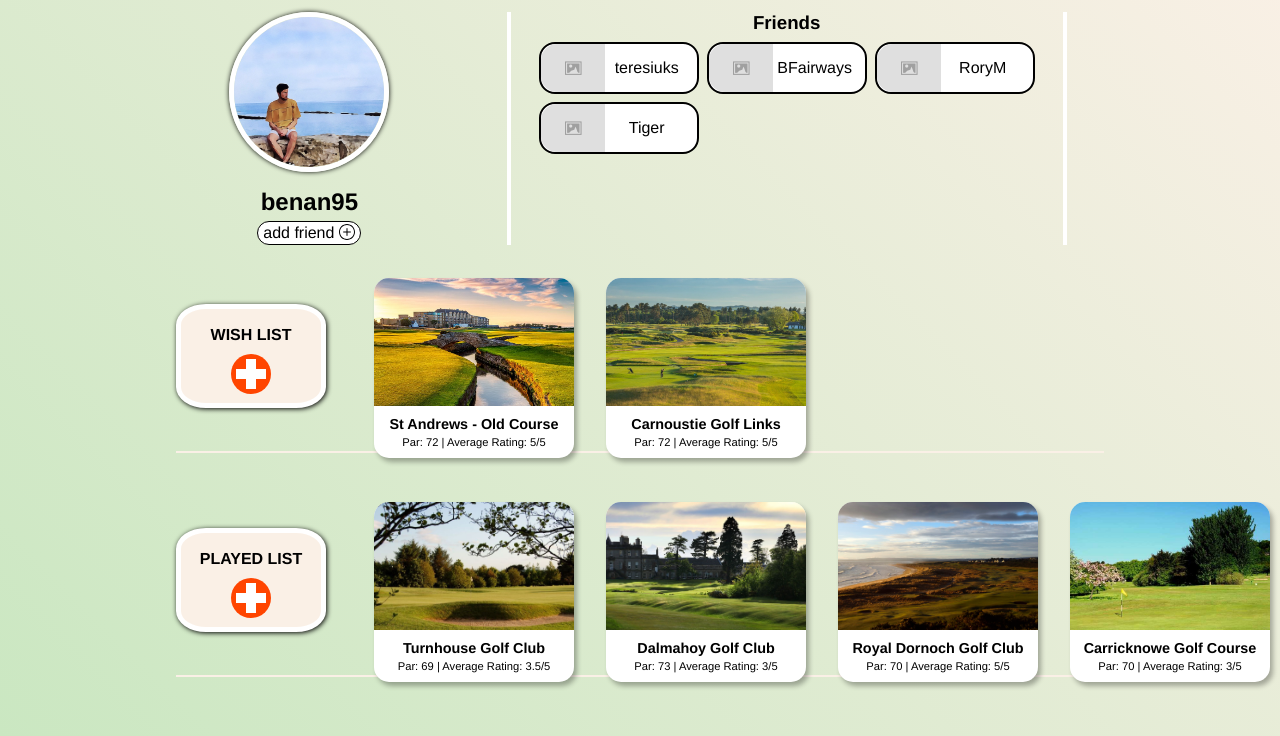
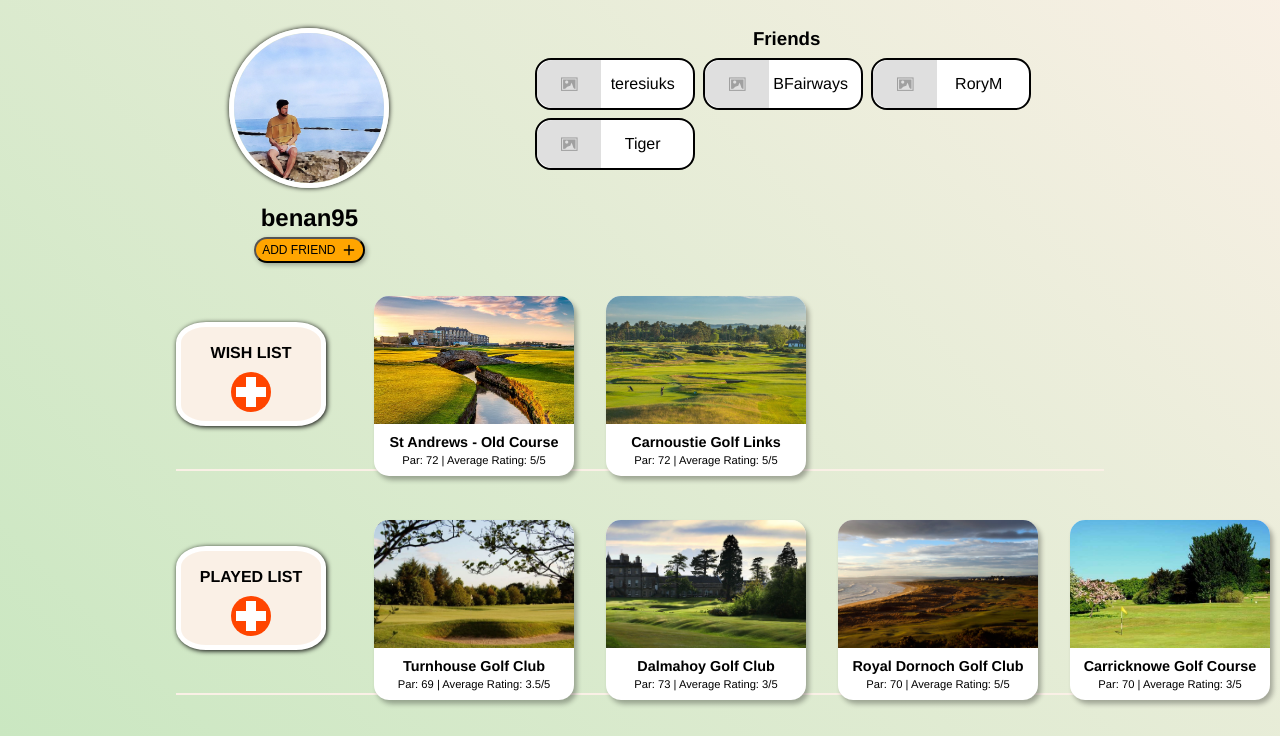
Before and after one commit to BBilgili15/find-your-fairway1, a Django app: page /my-courses/2 in a window 1280 px wide; the page is wider, and only the part inside the window is pictured. Shown: the part 64-800 px from the top of that part. Run offline with Django 4.2, Linux system fonts and the light colour scheme; a user stored in the database is signed in; data comes from the database, SQL or seed files in the repository; both versions use the stored data as it was after the commit.

Commit message:
add friends

```diff
--- a/find-your-fairway/courses/forms.py
+++ b/find-your-fairway/courses/forms.py
@@ -1,5 +1,6 @@
 from django.contrib.auth.forms import UserCreationForm
 from django.contrib.auth.models import User
+from django import forms
 
 class SignUpForm(UserCreationForm):
     # first_name = forms.CharField(max_length=30)
--- a/find-your-fairway/courses/models.py
+++ b/find-your-fairway/courses/models.py
@@ -31,6 +31,7 @@
       return int(average_score)
     else:
       return round(average_score, 1)
+
 
 
   # This ain't working - course rank (get the INDEX of the position in list - should be ok)
--- a/find-your-fairway/information/urls.py
+++ b/find-your-fairway/information/urls.py
@@ -9,11 +9,12 @@
     path('register', views.register, name="register"),
 
     # Making add to wishlist/played list
-
-    # ADDED/REMOVED THE / AT THE END OF THE URL
-
     path('<int:id>/add_wishlist', views.add_wishlist, name="course_add_wishlist"),
     path('<int:id>/remove_wishlist', views.remove_wishlist, name="course_remove_wishlist"),
     path('<int:id>/add_playedlist', views.add_playedlist, name="course_add_playedlist"),
-    path('<int:id>/remove_playedlist', views.remove_playedlist, name="course_remove_playedlist")
+    path('<int:id>/remove_playedlist', views.remove_playedlist, name="course_remove_playedlist"),
+
+
+    path('<int:id>/remove_friend', views.remove_friend, name="remove_friend"),
+    path('<int:id>/add_friend', views.add_friend, name="add_friend")
 ]
--- a/find-your-fairway/information/views.py
+++ b/find-your-fairway/information/views.py
@@ -9,6 +9,8 @@
 
 
 # Create your views here.
+
+# Add/Remove from Wishlist/Playedlist
 @login_required
 def add_wishlist(request, id):
     course = get_object_or_404(Course, id=id)
@@ -38,7 +40,18 @@
     return redirect('course_details', id=id)
 
 
+# Add/Remove Friend
+def remove_friend(request, id):
+    friend = get_object_or_404(User, id=id)
+    if request.method =="POST":
+        request.user.profile.friends.remove(friend)
+    return redirect('information_my_courses', id=id)
 
+def add_friend(request, id):
+    friend = get_object_or_404(User, id=id)
+    if request.method =="POST":
+        request.user.profile.friends.add(friend)
+    return redirect('information_my_courses', id=id)
 
 
 
--- a/find-your-fairway/static/css/style.css
+++ b/find-your-fairway/static/css/style.css
@@ -201,7 +201,7 @@
   background-size: cover;
   margin: 0 10rem;
   min-width: 800px;
-  background-image: url(https://images.pexels.com/photos/914682/pexels-photo-914682.jpeg?auto=compress&cs=tinysrgb&w=1260&h=750&dpr=1);
+  /* background-image: url({{ course.profile_picture.url }}); */
   background-position: center;
   height: 15rem;
   border-bottom: 5px solid white;
@@ -238,14 +238,14 @@
   padding: 2rem;
   display: flex;
   flex-direction: column;
-  align-items: center;
-  justify-content: space-evenly;
+  align-items: left;
+  justify-content:start;
   /* background-color: lightcoral; */
 }
 
 .course-full-description{
   width: 25rem;
-  text-align: center;
+  text-align: left;
   font-style: italic;
 }
 
@@ -284,7 +284,6 @@
   width: 60%;
   display: flex;
   flex-direction: column;
-  justify-content: space-evenly;
 }
 
 #add-to-button, #remove-from-button{
@@ -436,12 +435,13 @@
 .review-tile{
   background-color: white;
   min-width: 175px;
-  width: 15%;
+  width: 10rem;
   height: 11rem;
   margin: 2rem 1rem;
   padding: 1rem 0.5rem;
   box-shadow: 5px 5px 6px rgba(0,0,0,0.3);
   border-radius: 1rem;
+  color: black;
 }
 
 .review-stars{
@@ -456,7 +456,7 @@
 
 .reviews-list{
   display: flex;
-  gap: 1rem;
+  /* gap: 1rem; */
 }
 
 .review-date{
@@ -490,7 +490,7 @@
 }
 
 .my_courses__body{
-  margin: 0 10rem;
+  margin: 1rem 10rem;
   display: flex;
   flex-direction: column;
 }
@@ -503,19 +503,27 @@
 
 .add-friend{
   display: flex;
-  background-color: white;
-  border: 1px solid black;
+  background-color: orange;
+  align-items: center;
+  justify-content: center;
+  /* border: 2px solid black; */
+  box-shadow: 2px 2px 5px rgba(0,0,0,0.3);
   border-radius: 1rem;
-  padding: 2px 5px;
+  padding: 3px 6px;
+  font-size: 0.75rem;
 }
 
 .remove-friend{
   display: flex;
-  background-color: black;
+  align-items: center;
+  justify-content: center;
+  background-color: white;
   border-radius: 1rem;
-  color: white;
-  border: 1px solid white;
-  padding: 2px 5px;
+  color: black;
+  /* border: 2px solid black; */
+  box-shadow: 2px 2px 5px rgba(0,0,0,0.3);
+  padding: 3px 6px;
+  font-size: 0.75rem;
 }
 
 #friend-button{
@@ -533,10 +541,10 @@
 }
 
 .friends{
-  /* background-color: lightblue; */
+  /* background-color: lightgray; */
   width: 35rem;
-  border-left: 4px solid white;
-  border-right: 4px solid white;
+  /* border-left: 4px solid white; */
+  /* border-right: 4px solid white; */
   /* display: flex;
   flex-direction: column; */
 }
--- a/find-your-fairway/templates/courses/details.html
+++ b/find-your-fairway/templates/courses/details.html
@@ -10,7 +10,7 @@
 
 
     <!-- THIS SECTION TO BE CONTINUED - EVERYTHING WILL NEED TO BE DYNAMIC EVENTUALLY -->
-<section class="course-details__banner">
+<section class="course-details__banner" style="background-image: url( '{{ course.profile_picture.url }}')">
   <div class="overlay">
     <h2 class="course-name">{{ course.name }}</h2>
   </div>
@@ -116,7 +116,7 @@
     </div>
       <div class="reviews-list">
         {% for review in reviews %}
-        <div class="review-tile">
+        <a href="{% url 'information_my_courses' review.reviewer.id %}"><div class="review-tile">
           <div class="review-stars">
 
             {% for count in reviews_count %}
@@ -133,7 +133,7 @@
           <div class="review-content">
             <p class="review-description">"{{ review.description }}"</p>
           </div>
-        </div>
+        </div></a>
         {% endfor %}
       </div>
   </div>
--- a/find-your-fairway/templates/information/my_courses.html
+++ b/find-your-fairway/templates/information/my_courses.html
@@ -11,17 +11,36 @@
             <div class="image-name">
             <img class="placeholder" src="{{ user.profile.profile_picture.url }}" alt="placeholder">
             <h5 class="username">{{ user.username }}</h5>
-                    <!-- Linked to event-filter -->
+
+
             {% if user in request.user.profile.friends.all %}
-                <div class="remove-friend" id="friend-button">
-                    <p>remove friend </p>
-                    <img class="add-remove-friend__icon" src="/static/images/icons/minus-svgrepo-com.svg">
-                </div>
+
+                {% if user.username != request.user.username %}
+                    <form action="{% url 'remove_friend' user.id %}" method="post">
+                    {% csrf_token %}
+                    <input type="hidden" name="redirect_url" value="{{ request.get_full_path }}">
+                    <button class="remove-friend" id="friend-button" type="submit">
+                        <p>REMOVE FRIEND</p>
+                        <img class="add-remove-friend__icon" src="/static/images/icons/minus-svgrepo-com (1).svg">
+                    </button>
+                    </form>
+                {% endif %}
+
+
             {% else %}
-                <div class="add-friend" id="friend-button">
-                    <p>add friend </p>
-                    <img class="add-remove-friend__icon"  src="/static/images/icons/plus-svgrepo-com.svg">
-                </div>
+
+                {% if user.username != request.user.username %}
+                    <form action="{% url 'add_friend' user.id %}" method="post">
+                    {% csrf_token %}
+                    <input type="hidden" name="redirect_url" value="{{ request.get_full_path }}">
+                        <button class="add-friend" id="friend-button" type="submit">
+                            <p>ADD FRIEND</p>
+                            <img class="add-remove-friend__icon"  src="/static/images/icons/plus-svgrepo-com (1).svg">
+                        </button>
+                    </form>
+                {% endif %}
+
+
             {% endif %}
         </div>
 
```
Also changed, not shown: find-your-fairway/courses/views.py (+3 -15 lines), find-your-fairway/db.sqlite3, find-your-fairway/media/uploads/11sp-course-inyt1-videoSixteenByNineJumbo1600.jpg (added), find-your-fairway/media/uploads/Image_15-03-2023_at_18.34.jpeg (added), find-your-fairway/media/uploads/rory_mcilroy.png (added), find-your-fairway/media/uploads/tigerwoods.jpeg (added), find-your-fairway/static/images/icons/minus-svgrepo-com (1).svg (added), find-your-fairway/static/images/icons/minus-svgrepo-com.svg (deleted), find-your-fairway/static/images/icons/plus-svgrepo-com (1).svg (added), find-your-fairway/static/images/icons/plus-svgrepo-com.svg (deleted), find-your-fairway/templates/information/register.html (line endings or trailing spaces).
